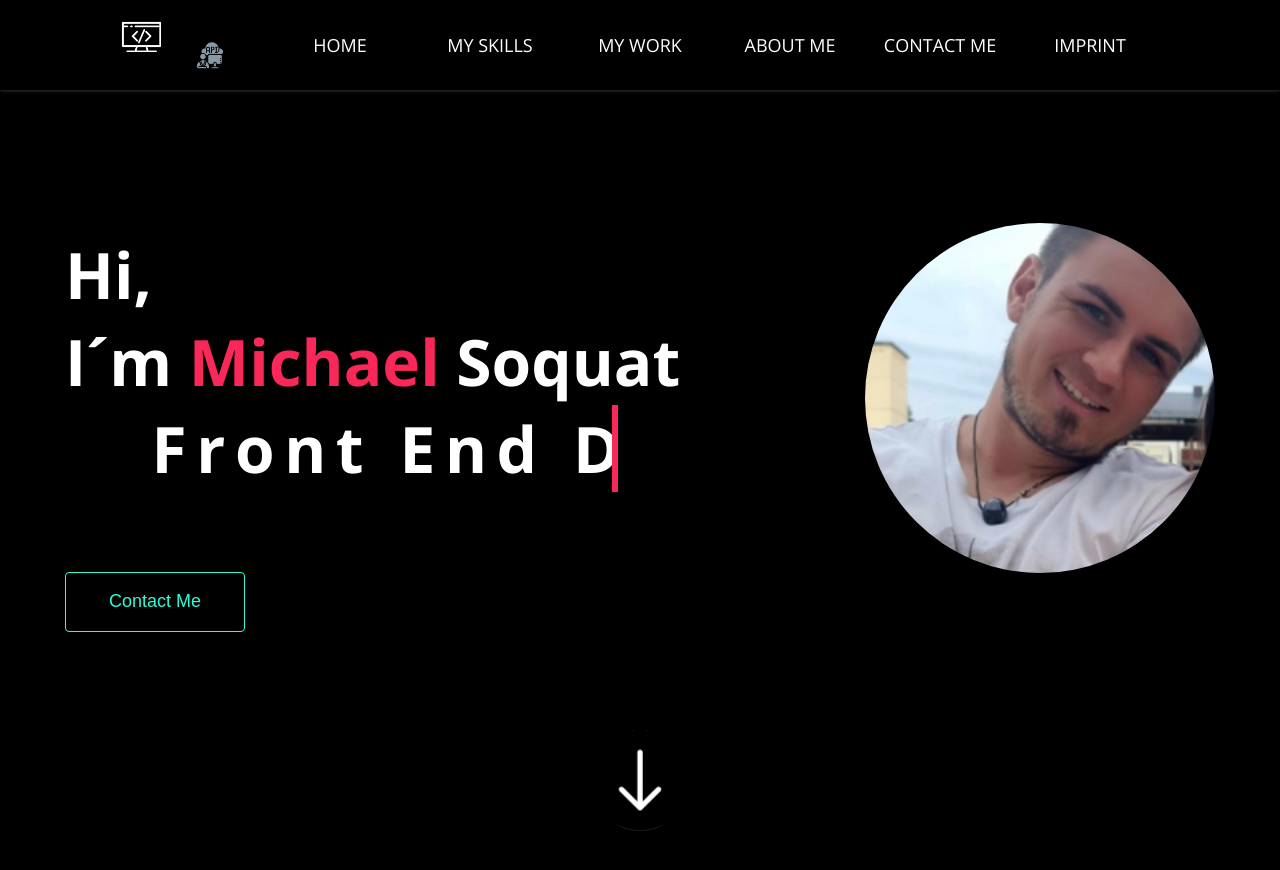
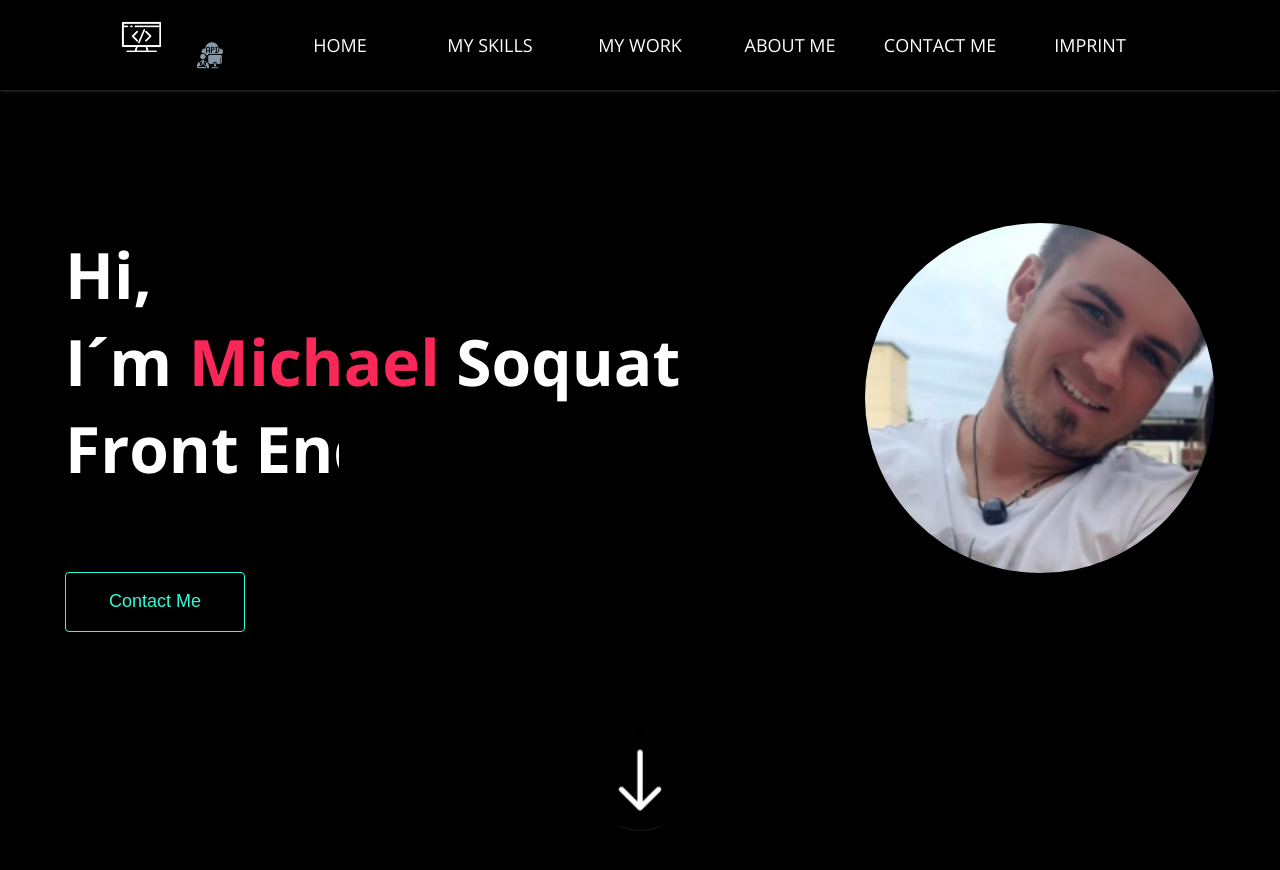
Before and after one commit to MichaelSoquat/michaelsoquat.de, an Angular app: page / in a window 1280 px wide. Shown: the top 870 px of the page. Built offline with nearby package versions, Linux system fonts and the light colour scheme.

Commit message:
improve ghost writer

```diff
--- a/src/app/about-me/about-me.component.scss
+++ b/src/app/about-me/about-me.component.scss
@@ -4,19 +4,15 @@
 }
 
 #changeDescription {
-    overflow: hidden; /* Ensures the content is not revealed until the animation */
-    border-right: 0.10em solid #fa2759; /* The typwriter cursor */
-    white-space: nowrap; /* Keeps the content on a single line */
-    margin: 0 auto; /* Gives that scrolling effect as the typing happens */
-    letter-spacing: 0.15em; /* Adjust as needed */
-    animation: typing 7s steps(50, end), blink-caret 0.75s step-end infinite;
-
+    animation: ctype 6s steps(21);
+    overflow: hidden;
+    white-space: nowrap;
+    width: 100%;
+    margin: 0;
 }
-
-/* The typing effect */
-@keyframes typing {
+@keyframes ctype {
     0% {
-        width: 0;
+        width: 0%;
     }
     40% {
         width: 100%;
@@ -25,19 +21,7 @@
         width: 100%;
     }
     100% {
-        width: 0;
-    }
-}
-
-
-/* The typewriter cursor effect */
-@keyframes blink-caret {
-    from,
-    to {
-        border-color: transparent;
-    }
-    50% {
-        border-color: #fa2759;
+        width: 0%;
     }
 }
 
@@ -82,7 +66,6 @@
         font-size: 64px;
         color: white;
         margin-bottom: 80px;
-
     }
 
     .my-name {
--- a/src/app/about-me/about-me.component.ts
+++ b/src/app/about-me/about-me.component.ts
@@ -23,9 +23,9 @@ export class AboutMeComponent implements OnInit {
       this.showDescription = false;
       setTimeout(() => {
         this.showDescription = true;
-      }, 0.001)
+      }, 0.0000001)
 
-    }, 7000)
+    }, 6000)
   }
 
   toMySkills() {
```
